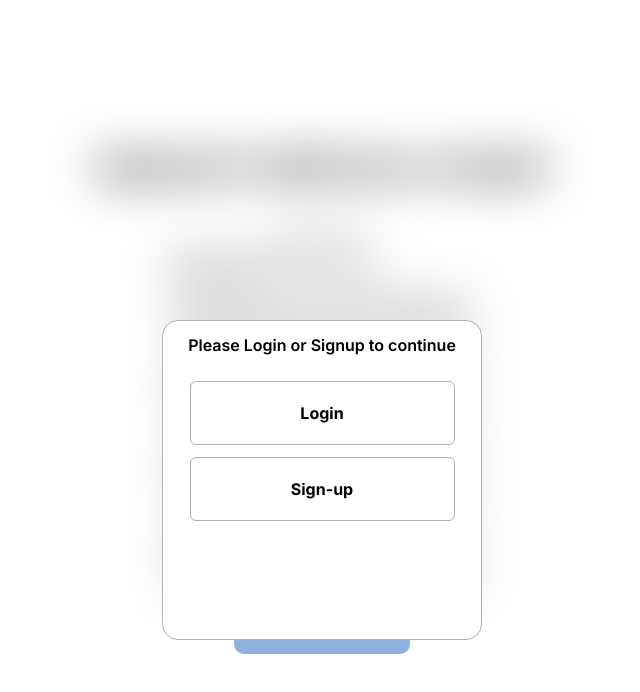
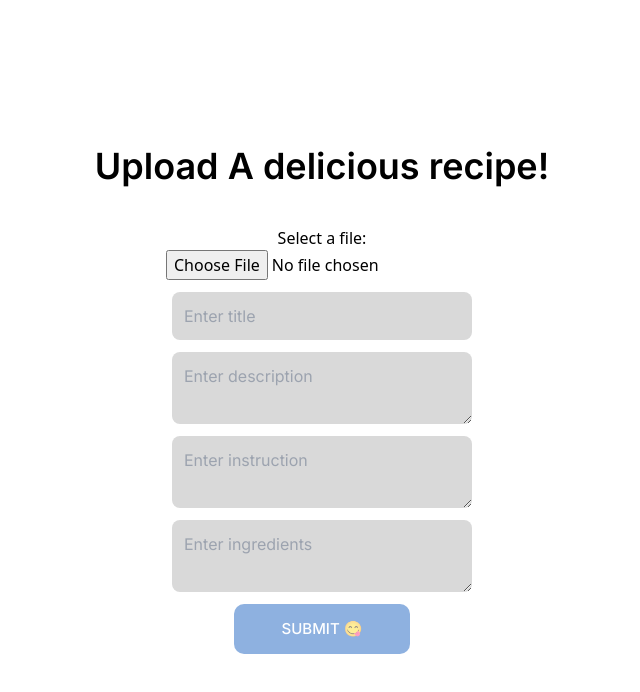
Before and after one commit to bilal-08/Delhish-Underground, a React (Vite) app in the folder client/: page /upload/recipe in a window 1280 px wide. Shown: the top 692 px of the page, without its empty margins (318-958 px from the left). Built offline with nearby package versions, Linux system fonts and the light colour scheme.

Commit message:
Fix(): login/Sign-Up Pop-Up problem

```diff
--- a/client/src/componetns/Upload/UploadPost.jsx
+++ b/client/src/componetns/Upload/UploadPost.jsx
@@ -7,13 +7,13 @@ function UploadPost() {
   const [formData, setFormData] = useState({
     description: ""
   })
-  useEffect(() => {
-    const cookie = document.cookie.split("=")[0] ? true : false;
-    if (!cookie) {
-      setOpenPopUp(true)
-    }
+  // useEffect(() => {
+  //   const cookie = document.cookie.split("=")[0] ? true : false;
+  //   if (!cookie) {
+  //     setOpenPopUp(true)
+  //   }
 
-  }, [])
+  // }, [])
 
 
   const [file, setFile] = useState()
@@ -24,7 +24,6 @@ function UploadPost() {
   const handleChange = (event) => {
 
     const { name, value } = event.target;
-    console.log(event.target.name)
     setFormData((prevFormData) => ({ ...prevFormData, [name]: value }));
   };
   const handleFileChange = (event) => {
@@ -74,7 +73,9 @@ function UploadPost() {
       })
       navigate('/')
     } catch (error) {
-      console.error(error.response && error.response.status == 400)
+      if(error.response.data.msg == "cookie not found" && error.response.status == 400) {
+      return setOpenPopUp(true)
+      }
     }
   }
 
--- a/client/src/componetns/Upload/UploadRecipe.jsx
+++ b/client/src/componetns/Upload/UploadRecipe.jsx
@@ -12,13 +12,13 @@ function UploadRecipe() {
   })
 
 
-  useEffect(() => {
-    const cookie = document.cookie.split("=")[0] ? true : false;
-    if (!cookie) {
-      setOpenPopUp(true)
-    }
+  // useEffect(() => {
+  //   const cookie = document.cookie.split("=")[0] ? true : false;
+  //   if (!cookie) {
+  //     setOpenPopUp(true)
+  //   }
 
-  }, [])
+  // }, [])
   const [file, setFile] = useState()
   const [openPopUp, setOpenPopUp] = useState(false)
   const [error, setError] = useState({ iserror: false, msg: "" });
@@ -26,7 +26,6 @@ function UploadRecipe() {
   const handleChange = (event) => {
 
     const { name, value } = event.target;
-    console.log(event.target.name)
     setFormData((prevFormData) => ({ ...prevFormData, [name]: value }));
   };
 
@@ -92,6 +91,9 @@ function UploadRecipe() {
       console.log(navigate('/blogs'))
       console.log(res)
     } catch (error) {
+      if(error.response.data.msg == "cookie not found" && error.response.status == 400) {
+       return setOpenPopUp(true)
+      }
       setError({ iserror: true, msg: "Something went wrong" })
       console.error(error)
     }
```
Also changed, not shown: 1 other file (tests, documents, lock files or other folders).
